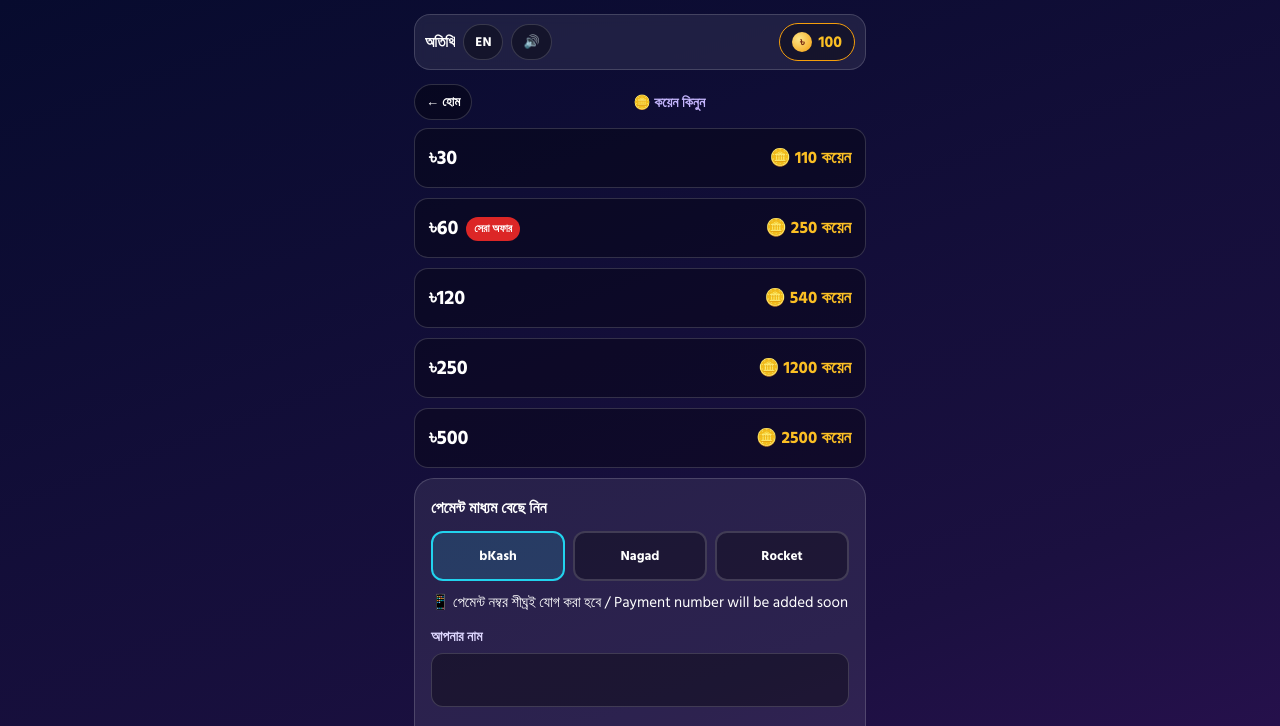
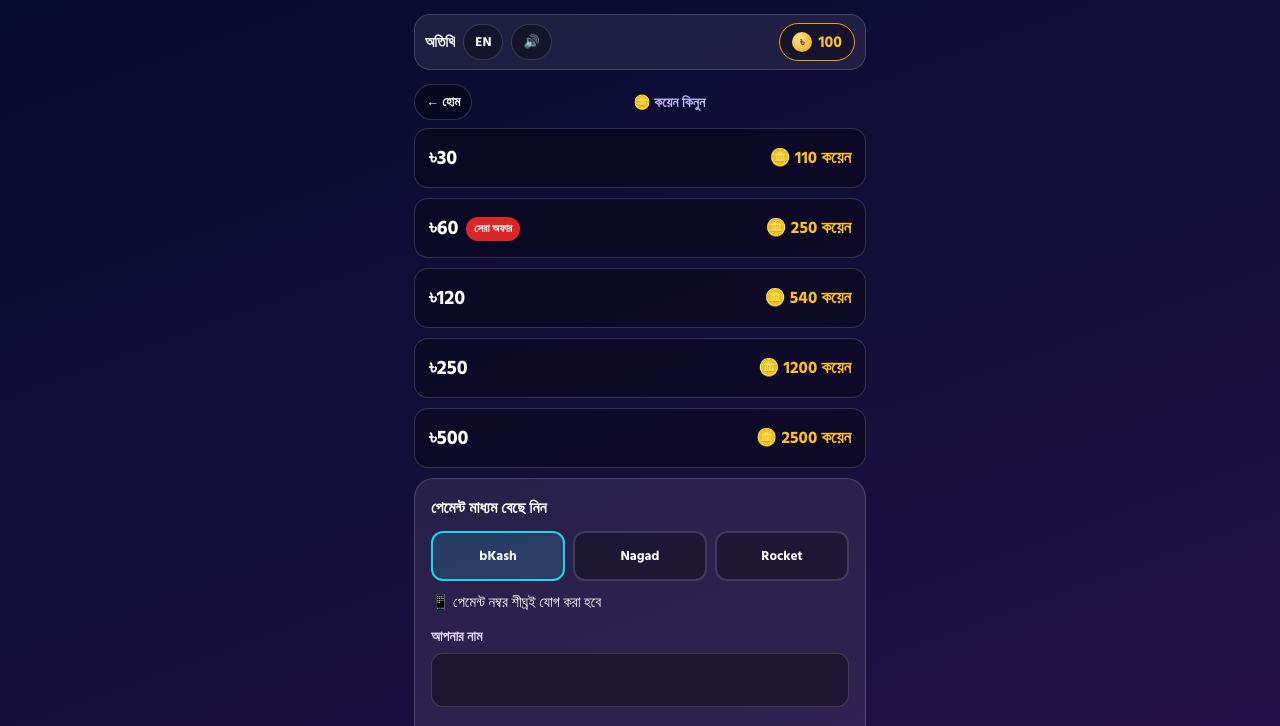
Before and after one commit to klankhan451-source/matha-master, a plain HTML site: page index.html in a window 1280 px wide. Both pictures are taken after a click on the button "🪙 কয়েন কিনুন". Shown: the top 726 px of the page. Drawn offline with Linux system fonts and the light colour scheme.

Commit message:
Deploy game

```diff
--- a/index.html
+++ b/index.html
@@ -620,7 +620,7 @@ function renderBuy(){
   $("fNameIn").value = S.name||"";
   $("payNumBox").innerHTML = PAY_NUMBER
     ? "📱 "+t("payTo")+" <b style='color:var(--gold)'>"+PAY_NUMBER+"</b> ("+selMethod+")"
-    : "📱 "+t("paySoon")+" / Payment number will be added soon";
+    : "📱 "+t("paySoon");
 }
 document.querySelectorAll(".method").forEach(b=>b.onclick=()=>{
   sndClick(); selMethod=b.dataset.m;
```
